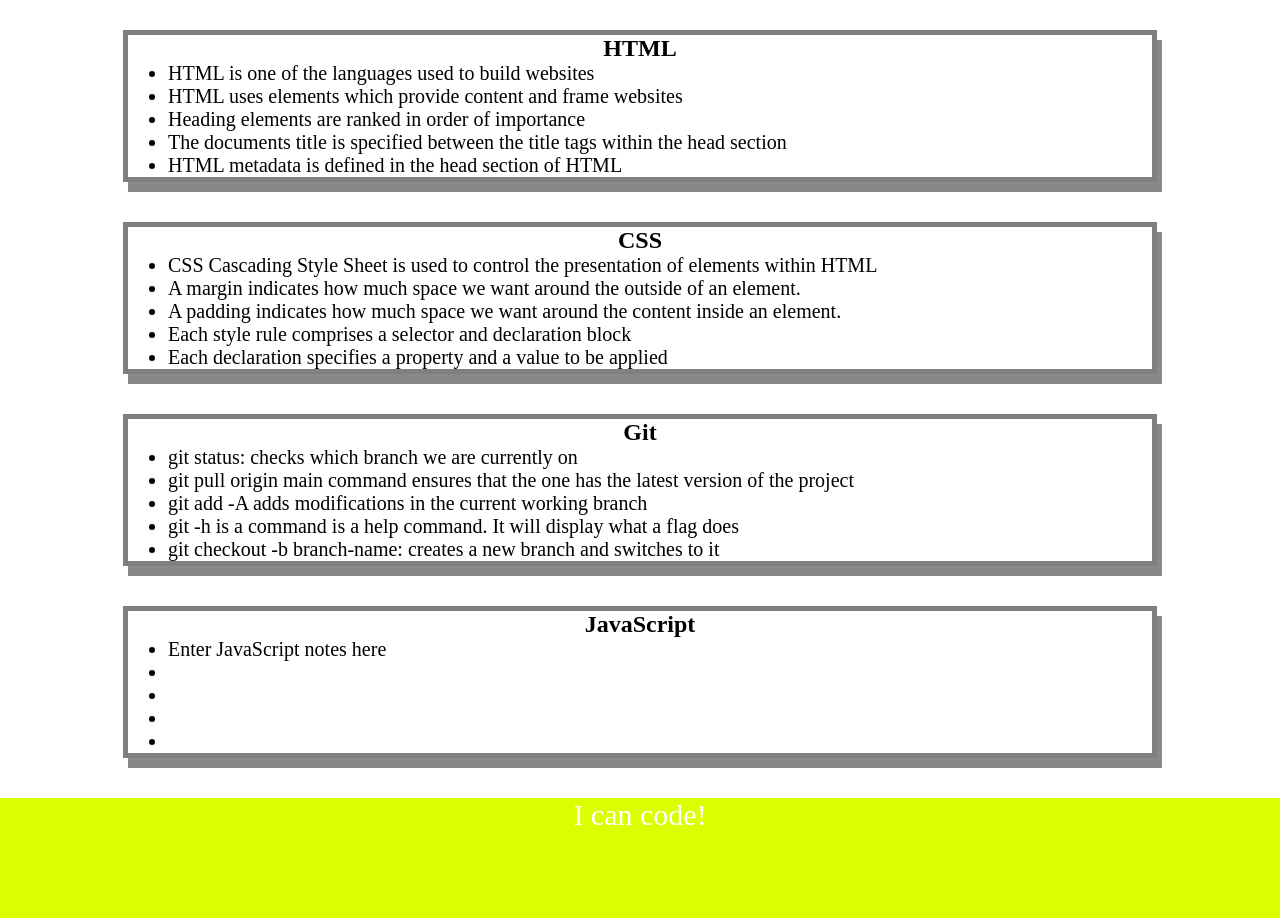
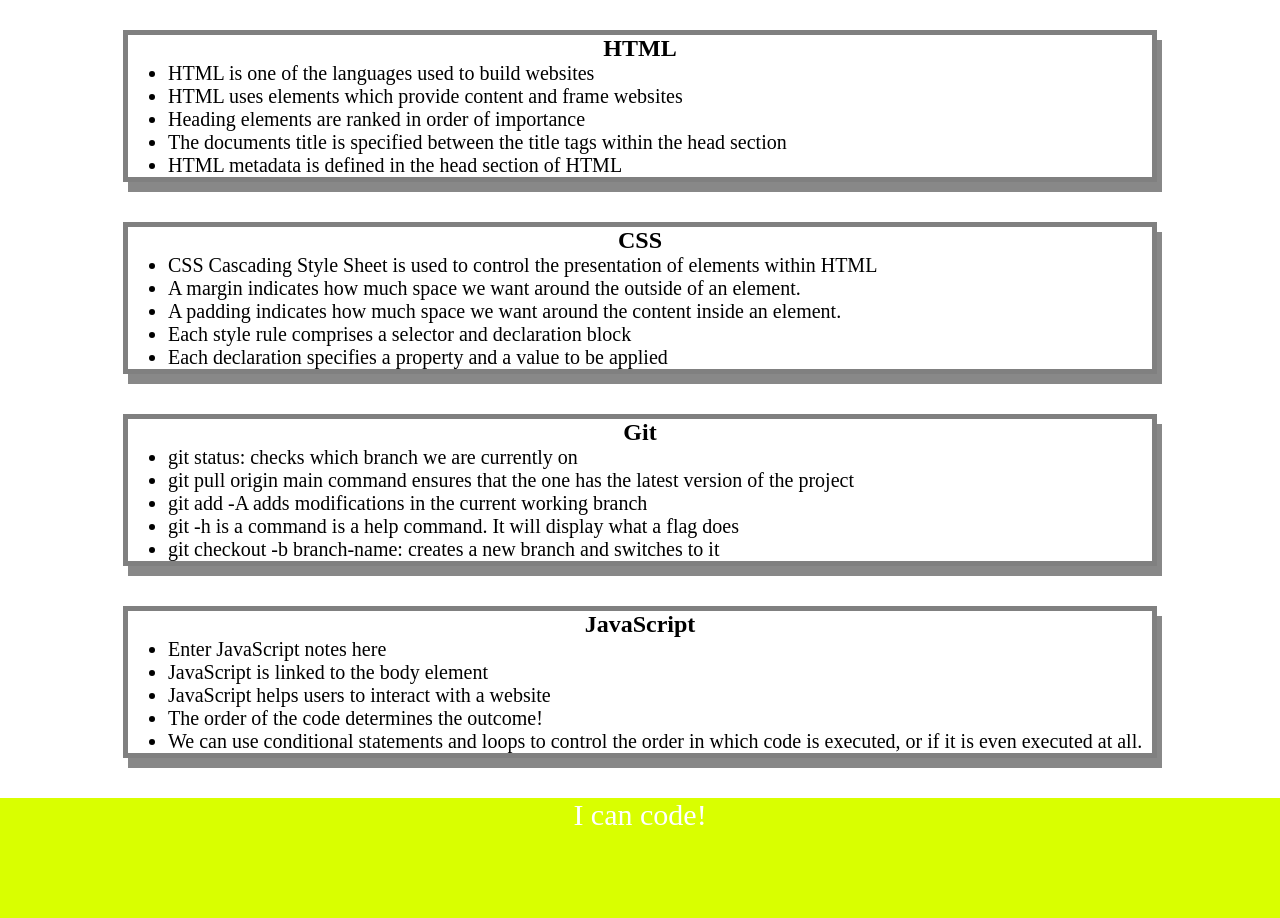
Before and after one commit to jenieb3/pre-work-study-guide, a plain HTML site: page prework-study-guide/index.html in a window 1280 px wide. Shown: the part 130-1048 px from the top of the page. Drawn offline with Linux system fonts and the light colour scheme; files that its build step writes are made by us from their sources; files whose address does not match are found by name.

Commit message:
added JavaScript to project

```diff
--- a/prework-study-guide/index.html
+++ b/prework-study-guide/index.html
@@ -11,6 +11,7 @@
     <header id="top">
       <h1>Prework Study Guide</h1>
       <img src="./assets/bowtie-cat.png" alt="Profile image of cat wearing a bow tie." />
+      <h2>✨ Open the Console to See What's Happening ✨</h2>
     </header>
     <main>
       <section class="card" id="html-section">
@@ -67,10 +68,10 @@
 
         <ul>
           <li>Enter JavaScript notes here</li>
-          <li></li>
-          <li></li>
-          <li></li>
-          <li></li>
+          <li>JavaScript is linked to the body element</li>
+          <li>JavaScript helps users to interact with a website</li>
+          <li>The order of the code determines the outcome!</li>
+          <li>We can use conditional statements and loops to control the order in which code is executed, or if it is even executed at all.</li>
         </ul>
 
 
@@ -84,5 +85,6 @@
     <footer>
       <p>I can code!</p>
     </footer>
+    <script src="./assets/scripts.js"></script>
   </body>
 </html>
```
Also changed, not shown: script.js (added, +19 -0 lines).
